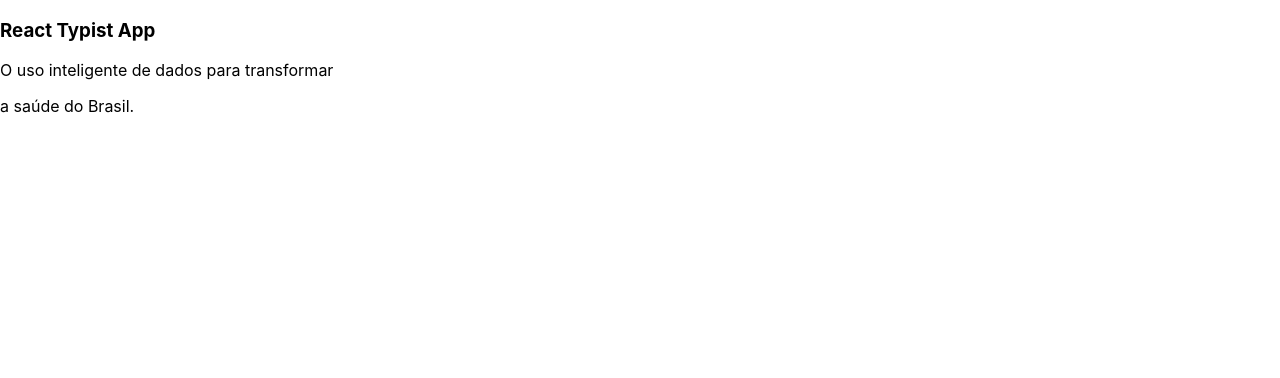
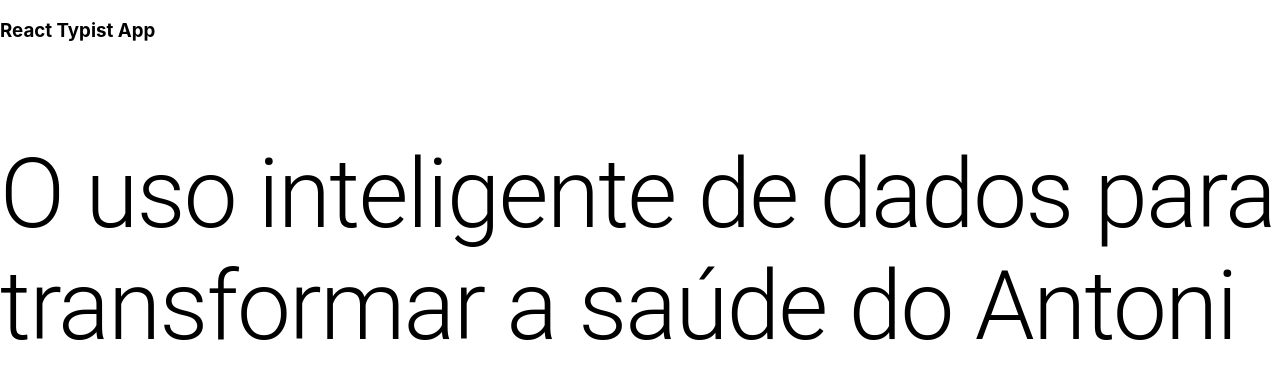
Before and after one commit to edermotasantos/react-typist-app, a React (Create React App) app: page / in a window 1280 px wide. Shown: the top 378 px of the page. Built offline with nearby package versions, Linux system fonts and the light colour scheme.

Commit message:
style: inicia estilização com typography

```diff
--- a/package.json
+++ b/package.json
@@ -3,6 +3,9 @@
   "version": "0.1.0",
   "private": true,
   "dependencies": {
+    "@emotion/react": "^11.9.3",
+    "@emotion/styled": "^11.9.3",
+    "@mui/material": "^5.9.1",
     "@testing-library/jest-dom": "^5.16.4",
     "@testing-library/react": "^13.3.0",
     "@testing-library/user-event": "^13.5.0",
--- a/src/components/Body/Index.jsx
+++ b/src/components/Body/Index.jsx
@@ -1,22 +1,28 @@
 import React from "react";
 import Typical from 'react-typical';
+import Typography from '@mui/material/Typography';
+
+const typing = () => {
+  return (
+      <Typical
+        loop={Infinity}
+        steps={[
+          'O uso inteligente de dados para transformar a saúde da Júlia.',
+          1000,
+          'O uso inteligente de dados para transformar a saúde do Antonio.',
+          1000,
+          'O uso inteligente de dados para transformar a saúde do Brasil.',
+          1000,
+        ]}
+      />
+  )
+}
 
 function Body () {
   return (
-    <p>
-      O uso inteligente de dados para transformar
-      <Typical
-        loop={Infinity}
-        steps={[
-          'a saúde da Júlia.',
-          1000,
-          'a saúde do Antonio.',
-          1000,
-          'a saúde do Brasil.',
-          1000,
-        ]}
-      />
-    </p>
+    <Typography variant="h1" component="h2" mt={1}>
+      {typing()}
+    </Typography>
   );
 };
 
```
Also changed, not shown: 2 other files (tests, documents, lock files or other folders).
